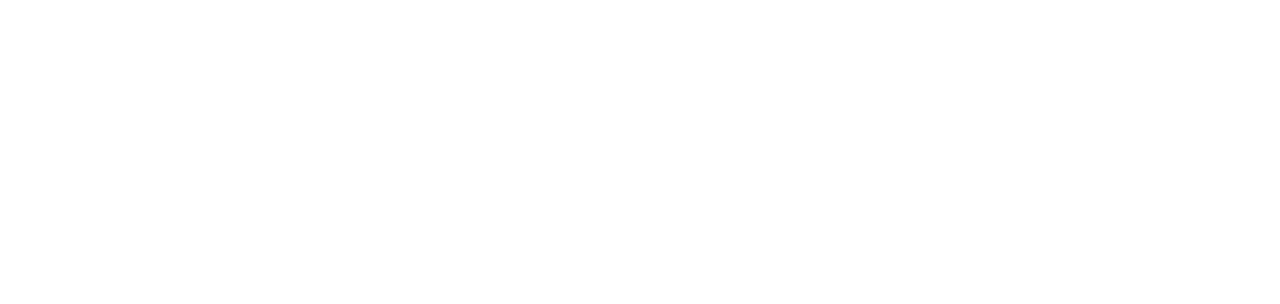
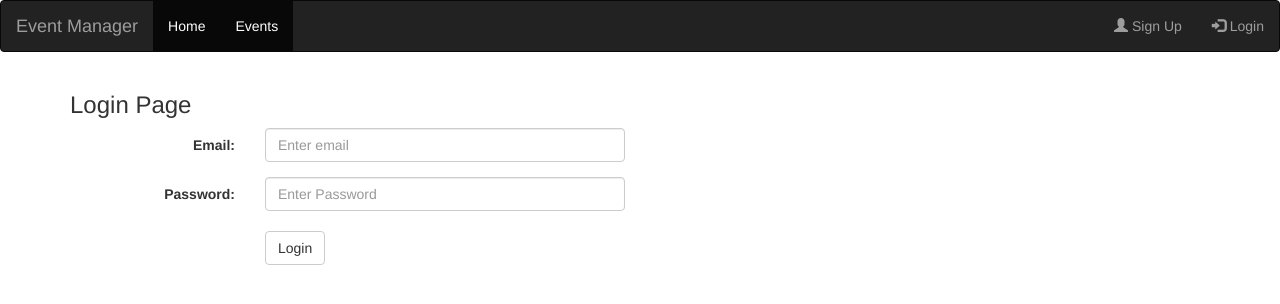
Before and after one commit to joewachira/eventmanager, a plain HTML site: page designs/UI/login.html in a window 1280 px wide. Drawn offline with nearby package versions, Linux system fonts and the light colour scheme.

Commit message:
modify user interfaces

```diff
--- a/designs/UI/login.html
+++ b/designs/UI/login.html
@@ -2,9 +2,49 @@
 <html>
 <head lang="en">
     <meta charset="UTF-8">
-    <title></title>
+     <meta name="viewport" content="width=device-width, initial-scale=1">
+  <link rel="stylesheet" href="https://maxcdn.bootstrapcdn.com/bootstrap/3.3.7/css/bootstrap.min.css">
+  <script src="https://ajax.googleapis.com/ajax/libs/jquery/3.2.0/jquery.min.js"></script>
+  <script src="https://maxcdn.bootstrapcdn.com/bootstrap/3.3.7/js/bootstrap.min.js"></script>    <title>Event Manager</title>
+
+    <title>Login Page</title>
+
+    <nav class="navbar navbar-inverse">
+    <div class="container-fluid">
+        <a class="navbar-brand" href="index.html"> Event Manager</a>
+    <div>
+        <ul class="nav navbar-nav">
+            <li class="active"><a href="index.html"> Home</a></li>
+            <li class="active"><a href="#"> Events</a></li>
+            </ul>
+        <ul class="nav navbar-nav navbar-right">
+            <li><a href="index.html"><span class="glyphicon glyphicon-user"></span> Sign Up </a></li>
+            <li><a href="login.html"><span class="glyphicon glyphicon-log-in"></span> Login </a></li>
+            </ul>
+        </div>
+    </div>
+
+</nav>
 </head>
 <body>
+<div class="container">
+<form class="form-horizontal">
+    <h3>Login Page</h3>
+
+    <div class="form-group">
+        <label class="control-label col-sm-2" for="email">Email: </label>
+        <div class="col-sm-4">
+            <input type="email" class="form-control" id="email" placeholder="Enter email">
+            </div>
+       </div>
+    <div class="form-group">
+        <label class="control-label col-sm-2" for="password">Password:</label>
+        <div class="col-sm-4">
+            <input type="password" class="form-control" id="password" placeholder="Enter Password"><br>
+            <button type="submit" class="btn btn-default"> Login</button>
+            </div>
+        </div>
+    </form>
 
 </body>
 </html>
```
Also changed, not shown: designs/UI/index.html (+38 -6 lines).
